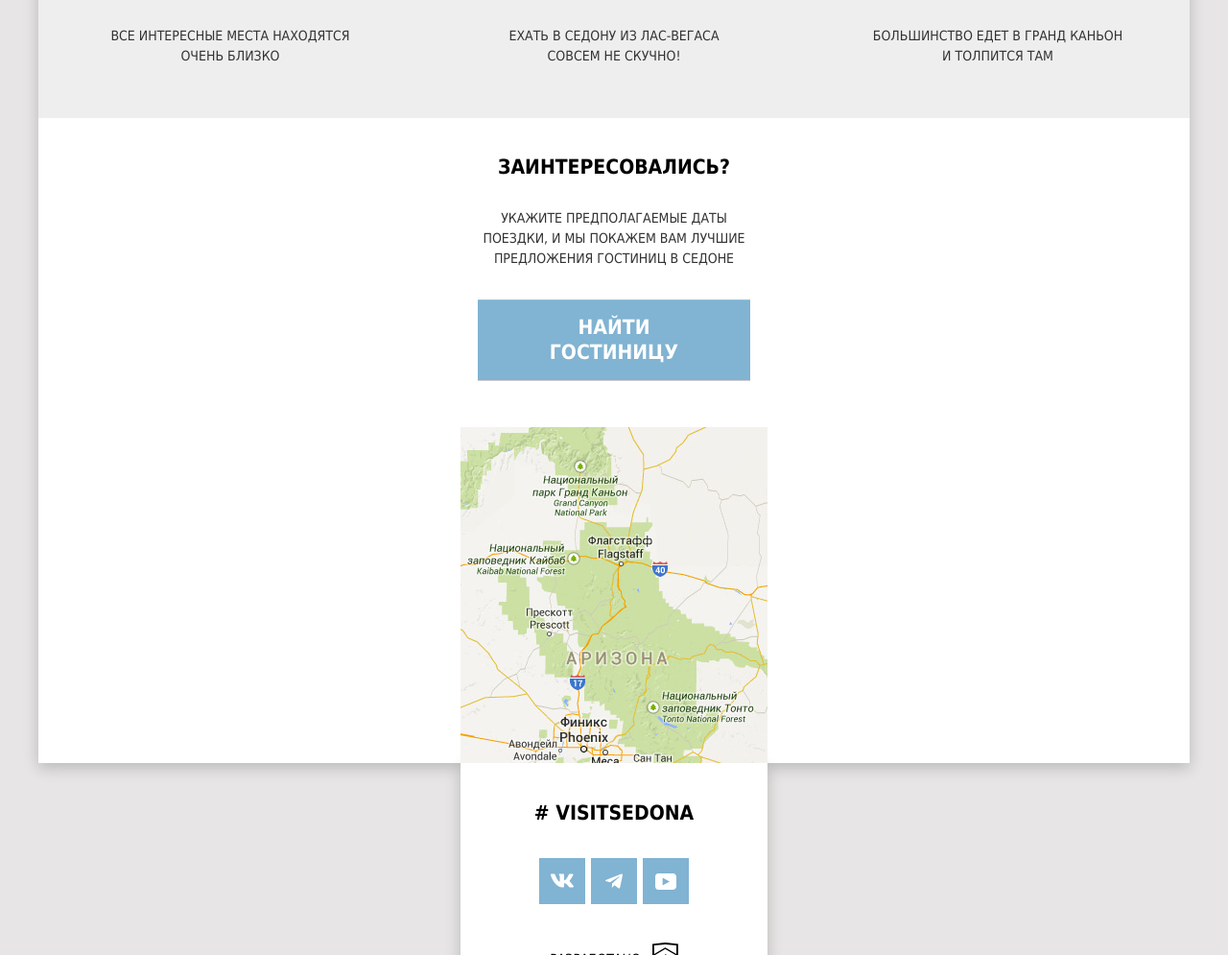
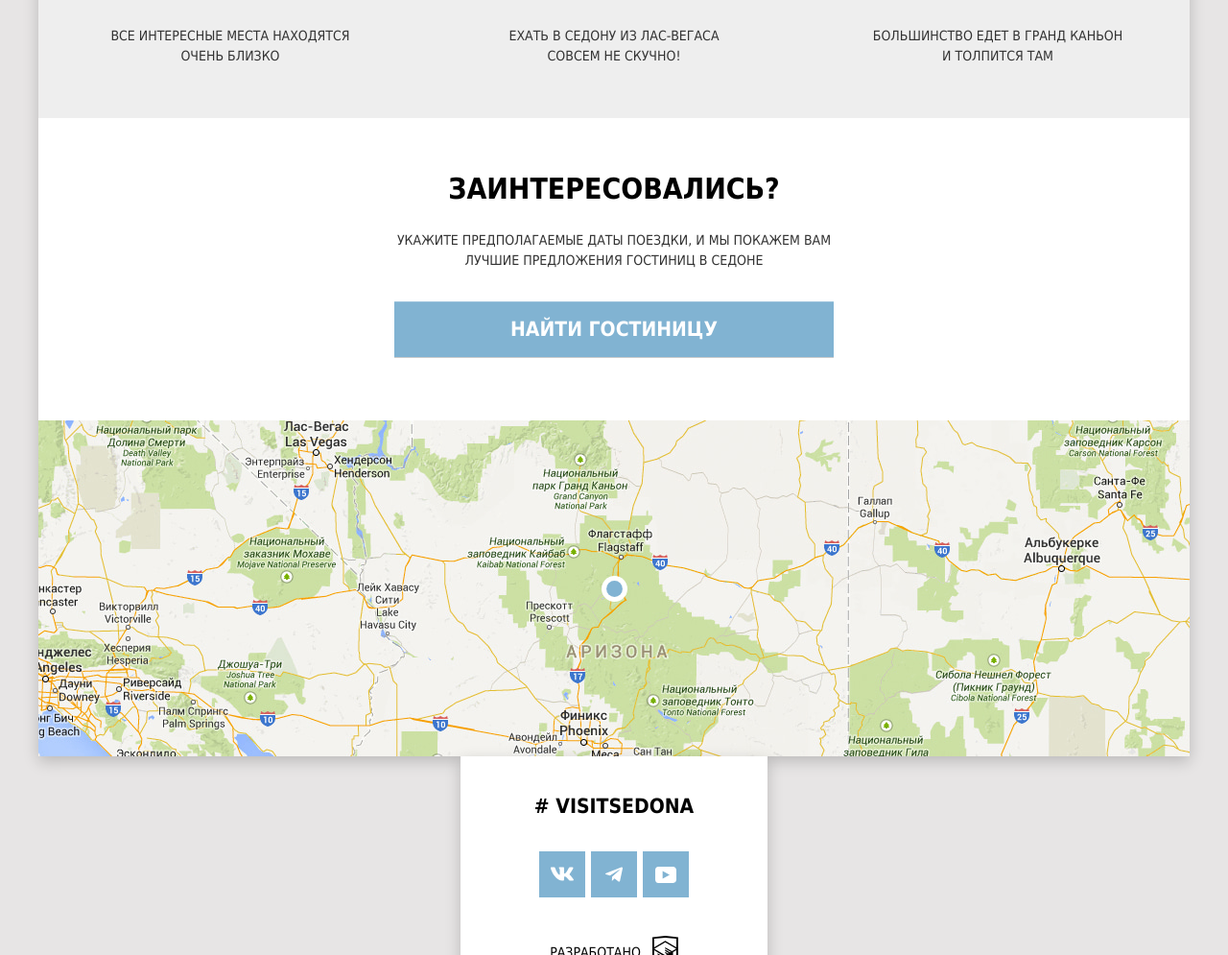
Before and after one commit to htmlacademy-adaptive/2050153-sedona-27, a website: page source/index.html in a window 1280 px wide. Shown: the part 1749-2744 px from the top of the page at 96% size. Drawn offline with nearby package versions, Linux system fonts and the light colour scheme; files that its build step writes are made by us from their sources.

Commit message:
section-search-form-link+map

```diff
--- a/source/index.html
+++ b/source/index.html
@@ -146,7 +146,10 @@
       <h2 class="visually-hidden">Карта, где мы расположенны</h2>
       <div class="main-map__wrapper">
         <a class="main-map__link map" href="#">
-          <img class="map__image" src="img/map-main.jpg" width="1200" height="350" alt="Растоложение на карте">
+          <span class="visually-hidden">Здесь вы можете посмотреть расположение на карте</span>
+          <svg class="map__marker" width="27" height="27" viewBox="0 0 27 27" fill="none" xmlns="http://www.w3.org/2000/svg">
+            <path d="M13.5 27a13.5 13.5 0 1 0 0-27 13.5 13.5 0 0 0 0 27Z" fill="#fff" />
+            <path d="M13.5 21.9a8.4 8.4 0 1 0 0-16.8 8.4 8.4 0 0 0 0 16.8Z" fill="#81B3D3" /></svg>
         </a>
       </div>
     </section>
--- a/source/sass/blocks/main-map.scss
+++ b/source/sass/blocks/main-map.scss
@@ -1,4 +1,5 @@
 @use "../global/mixins.scss";
+@use "../global/variables.scss";
 
 .main-map {
   display: flex;
@@ -7,11 +8,28 @@
 .main-map__wrapper {
   display: flex;
   flex-direction: column;
-  max-width: 320px;
+  align-items: center;
+  width: 320px;
+
+  @media (min-width: variables.$tablet-width) {
+    width: 768px;
+  }
+
+  @media (min-width: variables.$desktop-width) {
+    width: 1200px;
+  }
 }
 
 .main-map__link {
   @include mixins.reset-link;
   display: flex;
   width: 320px;
+
+  @media (min-width: variables.$tablet-width) {
+    width: 768px;
+  }
+
+  @media (min-width: variables.$desktop-width) {
+    width: 1200px;
+  }
 }
--- a/source/sass/blocks/main.scss
+++ b/source/sass/blocks/main.scss
@@ -25,8 +25,7 @@
 }
 
 .main__search-form-link {
-  max-width: 320px;
-  box-sizing: border-box;
+
 }
 
 .main__main-map {
--- a/source/sass/blocks/map.scss
+++ b/source/sass/blocks/map.scss
@@ -1,21 +1,18 @@
 
 .map {
   display: flex;
-  background-image: url(../img/map-marker.svg);
+  justify-content: center;
+  background-image: url(../img/map-main.jpg);
   background-repeat: no-repeat;
   background-position: center center;
-  width: 320px;
+  background-size:cover;
   height: 350px;
-  position: relative;
-  overflow:hidden;
+  overflow: hidden;
+
 }
 
-.map__image {
-  position: absolute;
-  top:50%;
-  left:50%;
-  transform:translate(-50%,-50%);
-  width: 320px;
-  height: 350px;
-  object-fit:cover;
+.map__marker {
+  display: flex;
+  align-self: center;
+  justify-content: center;
 }
--- a/source/sass/blocks/search-form-link.scss
+++ b/source/sass/blocks/search-form-link.scss
@@ -1,34 +1,73 @@
+@use "../global/variables.scss";
+
 .search-form-link {
   display: flex;
+  box-sizing: border-box;
 }
 
 .search-form-link__wrapper {
   display: flex;
   flex-direction: column;
   align-items: center;
-  max-width: 320px;
-  margin: 38px 18px 49px;
+  width: 320px;
+  margin: 38px 0 49px;
+
+  @media (min-width: variables.$tablet-width) {
+    width: 768px;
+    margin: 61px 0 58px;
+  }
+
+  @media (min-width: variables.$desktop-width) {
+    width: 1200px;
+    margin: 61px 0 66px;
+  }
 }
 
 .search-form-link__title {
+  width: 284px;
   font-weight: 700;
   font-size: 21px;
   line-height: 26px;
   text-align: center;
   text-transform: uppercase;
   margin-bottom: 30px;
+  @media (min-width: variables.$tablet-width) {
+    width: 458px;
+    font-size: 30px;
+  }
+
+  @media (min-width: variables.$desktop-width) {
+    width: 458px;
+    font-size: 30px;
+  }
 }
 
 .search-form-link__instruction {
+  width: 284px;
   text-align: center;
   text-transform: uppercase;
   color: #333333;
   margin: 0;
   margin-bottom: 32px;
+  @media (min-width: variables.$tablet-width) {
+    width: 458px;
+  }
+
+  @media (min-width: variables.$desktop-width) {
+    width: 458px;
+  }
 }
 
 .search-form-link__button {
   width: 284px;
   min-height: 58px;
   padding: 16px 49px;
+
+  @media (min-width: variables.$tablet-width) {
+    width: 458px;
+  }
+
+  @media (min-width: variables.$desktop-width) {
+    width: 458px;
+  }
 }
```
